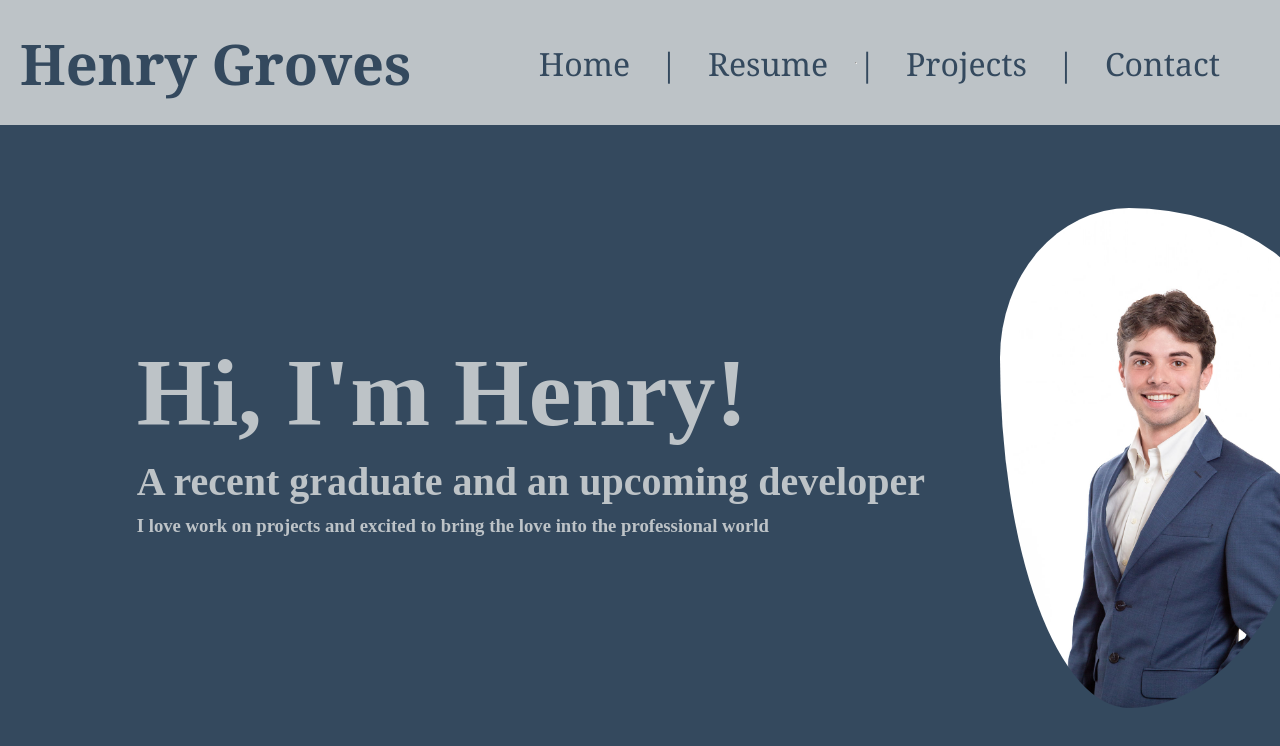
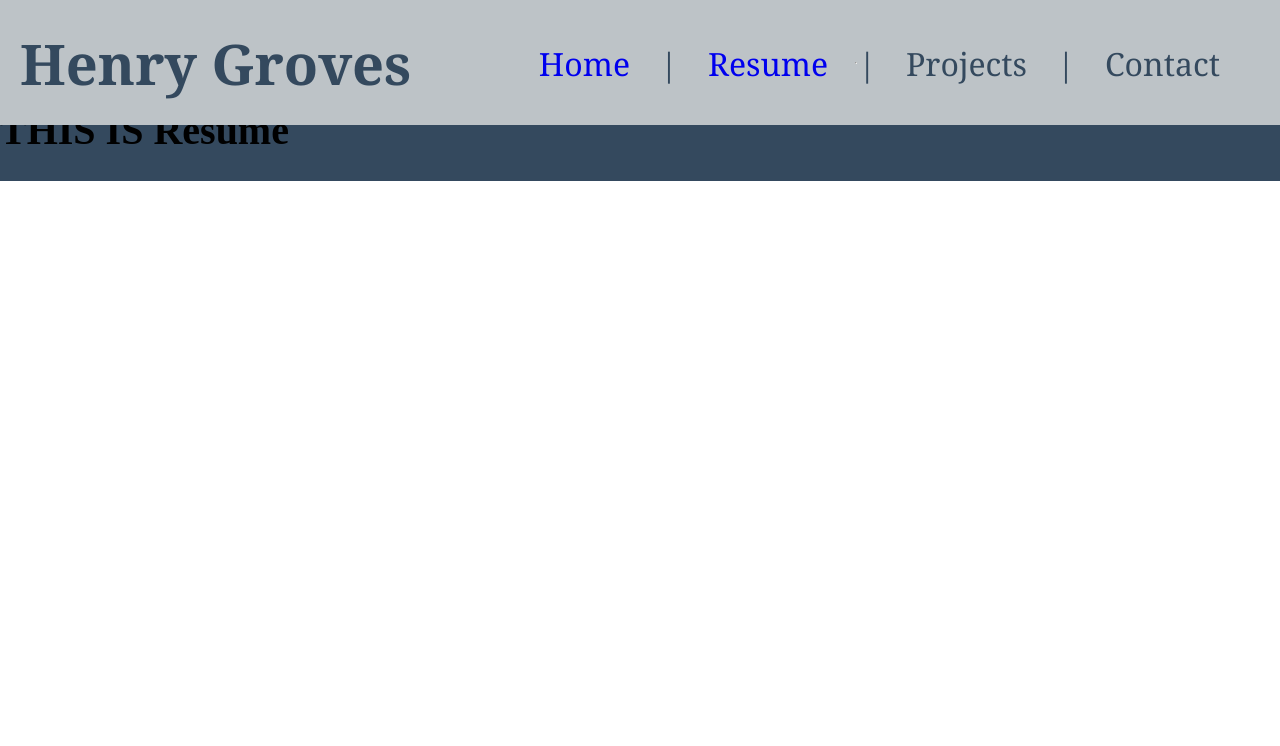
Before and after one commit to hgroves22/portfolioWebsite, a React (Vite) app: page /resume in a window 1280 px wide. Shown: the top 746 px of the page. Built offline with nearby package versions, Linux system fonts and the light colour scheme.

Commit message:
Add React Router for a SPA

```diff
--- a/package.json
+++ b/package.json
@@ -12,7 +12,8 @@
   "dependencies": {
     "react": "^18.3.1",
     "react-dom": "^18.3.1",
-    "react-icons": "^5.4.0"
+    "react-icons": "^5.4.0",
+    "react-router-dom": "^7.0.2"
   },
   "devDependencies": {
     "@eslint/js": "^9.15.0",
--- a/src/App.jsx
+++ b/src/App.jsx
@@ -1,16 +1,24 @@
 import { useState } from 'react'
-import './App.css'
+import { BrowserRouter as Router, Route, Routes } from 'react-router-dom'; // Importing Router and Route components
+import './components/App.css'
 import Header from './components/Header.jsx'
 import Hero from './components/Hero.jsx'
+import Resume from './ResumePage.jsx'
 
 function App() {
   const [count, setCount] = useState(0)
 
   return (
-    <div className = "App">
+    <Router>
+      <div className = "App">
         <Header />
-        <Hero />
-    </div>
+
+        <Routes>
+          <Route path="/hero" element={<Hero />} />
+          <Route path="/resume" element={<Resume />} />
+        </Routes>
+      </div>
+    </Router>
   )
 }
 
--- /dev/null
+++ b/src/ResumePage.jsx
@@ -0,0 +1,16 @@
+import React from 'react'
+
+function Resume() {
+
+  return(
+    <div className="resumeContainer">
+      <br></br>
+      <br></br>
+      <br></br>
+      <br></br>
+      <h1>THIS IS Resume</h1>
+    </div>
+  );
+}
+
+export default Resume
--- a/src/components/Header.jsx
+++ b/src/components/Header.jsx
@@ -1,4 +1,5 @@
 import React from 'react'
+import { Link } from 'react-router-dom'; // Import Link from react-router-dom
 import './Header.css';
 
 function Header() {
@@ -8,9 +9,9 @@ function Header() {
       <h1 className = "headerName">Henry Groves</h1>
       <nav className="items">
         <ul className = "nav-links">
-          <li><a href="">Home</a></li>
+          <li><Link to="/hero">Home</Link></li>
           <li>|</li>
-          <li><a href="">Resume</a></li>
+          <li><Link to="/resume">Resume</Link></li>
           <li>|</li>
           <li><a href="">Projects</a></li>
           <li>|</li>
```
Also changed, not shown: src/components/App.css (renamed from src/App.css), 1 other file (tests, documents, lock files or other folders).
